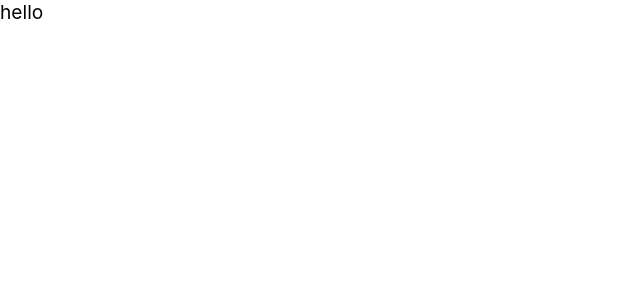
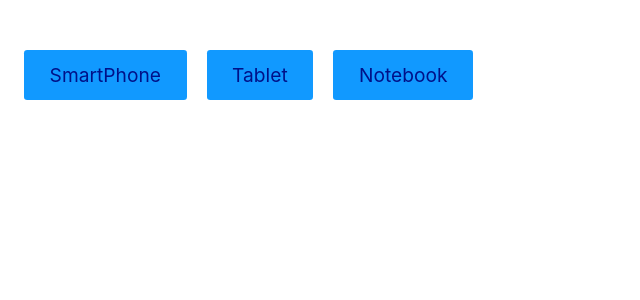
Before and after one commit to Diogzz/origamid-estudo, a React (Create React App) app: page / in a window 1280 px wide. Shown: the top 300 px of the page, without its empty margins (0-640 px from the left). Built offline with nearby package versions, Linux system fonts and the light colour scheme.

Commit message:
Exercício state

```diff
--- a/src/App.js
+++ b/src/App.js
@@ -1,8 +1,41 @@
+import React from 'react';
+import Button from './Button/Button';
+import Produto from './Produto/Produto';
 
 const App = () => {
+  //começa com o produto vindo vazio
+  const [produto, setProduto] = React.useState(null);
+  const [carregando, setCarregando] = React.useState(null);
+
+  // função de click do button já alterando o estado do produto
+  async function handleClick(e) {
+    let urlProduto = `https://ranekapi.origamid.dev/json/api/produto/${e.target.id}`;
+    // setProduto(valueButton);
+
+    const response = await fetch(urlProduto);
+    const json = await response.json();
+    setProduto(json);
+    setCarregando(false);
+  }
+  // console.log(fetchProdutos(`https://ranekapi.origamid.dev/json/api/produto/${produto}`));
+
   return (
     <>
-      <div>hello</div>
+      <section>
+        {carregando && <p>Carregando...</p>}
+        {!carregando && produto && <Produto produto={produto} />}
+      </section>
+      <section style={{ display: 'flex', marginTop: '50px' }}>
+        <Button id="smartphone" handleClick={handleClick}>
+          SmartPhone
+        </Button>
+        <Button id="tablet" handleClick={handleClick}>
+          Tablet
+        </Button>
+        <Button id="notebook" handleClick={handleClick}>
+          Notebook
+        </Button>
+      </section>
     </>
   );
 };
--- /dev/null
+++ b/src/Button/Button.js
@@ -0,0 +1,16 @@
+import React from 'react';
+
+const Button = ({ id, children, handleClick }) => {
+  return (
+    <button
+      style={{ marginRight: '20px' }}
+      id={id}
+      key={id}
+      onClick={handleClick}
+    >
+      {children}
+    </button>
+  );
+};
+
+export default Button;
--- /dev/null
+++ b/src/Produto/Produto.js
@@ -0,0 +1,22 @@
+import React from 'react';
+
+const Produto = ({ produto }) => {
+  return (
+    <div
+      id={produto.nome}
+      style={{ border: '2px solid', padding: '1rem', margin: '1rem' }}
+    >
+      <ul style={{ listStyle: 'none' }}>
+        <li>Nome: {produto.nome}</li>
+        <li>Preco: {produto.preco}</li>
+      </ul>
+      <div style={{ display: 'flex' }}>
+        {produto.fotos.map(({ src, titulo }) => (
+          <img key={titulo} src={src} alt={titulo} style={{ width: '200px', marginRight: '1rem' }} />
+        ))}
+      </div>
+    </div>
+  );
+};
+
+export default Produto;
--- a/src/index.css
+++ b/src/index.css
@@ -1,13 +1,105 @@
-body {
-  margin: 0;
-  font-family: -apple-system, BlinkMacSystemFont, 'Segoe UI', 'Roboto', 'Oxygen',
-    'Ubuntu', 'Cantarell', 'Fira Sans', 'Droid Sans', 'Helvetica Neue',
-    sans-serif;
-  -webkit-font-smoothing: antialiased;
-  -moz-osx-font-smoothing: grayscale;
+*,
+*::after,
+*::before {
+  box-sizing: border-box;
 }
 
-code {
-  font-family: source-code-pro, Menlo, Monaco, Consolas, 'Courier New',
-    monospace;
+html {
+  --font: -apple-system, BlinkMacSystemFont, 'Segoe UI', Roboto, Oxygen, Ubuntu,
+    Cantarell, 'Open Sans', 'Helvetica Neue', sans-serif;
+  --font-title: Georgia, 'Times New Roman', Times, serif;
+  --font-size: 1.2rem;
+  --color: #19f;
+  --color-light: #adf;
+  --color-dark: #018;
+  --radius: 0.2rem;
 }
+
+body {
+  margin: 1.5rem;
+}
+
+body,
+input,
+textarea,
+button {
+  font-size: var(--font-size);
+  font-family: var(--font);
+}
+
+h1,
+h2,
+h3 {
+  font-family: var(--font-title);
+}
+
+h1,
+h2,
+h3,
+p,
+ul {
+  margin: 1rem 0;
+}
+
+ul {
+  list-style: square;
+}
+
+li {
+  margin-bottom: 0.5rem;
+}
+
+label {
+  display: block;
+  margin-bottom: 0.25rem;
+}
+
+input,
+textarea {
+  display: block;
+  border: 1px solid #ccc;
+  width: 100%;
+  padding: 0.8rem;
+  border-radius: var(--radius);
+  background: #eee;
+  transition: 0.2s;
+}
+
+input:focus,
+textarea:focus {
+  outline: none;
+  border-color: var(--color);
+  background: white;
+  box-shadow: 0 0 0 3px var(--color-light);
+}
+
+button {
+  cursor: pointer;
+  border: none;
+  border-radius: var(--radius);
+  transition: 0.1s;
+  background: var(--color);
+  color: var(--color-dark);
+  padding: 0.8rem 1.6rem;
+}
+
+button:hover,
+button:focus {
+  background: var(--color);
+  box-shadow: 0 0 0 3px var(--color-light), 0 0 0 4px var(--color);
+  outline: none;
+}
+
+button:active {
+  box-shadow: 0 0 0 3px var(--color), 0 0 0 4px var(--color);
+}
+
+button:disabled {
+  opacity: 0.5;
+  cursor: wait;
+}
+
+hr {
+  border: 2px solid black;
+  margin: 2rem auto;
+}
```
Also changed, not shown: src/index.js (+9 -2 lines).
